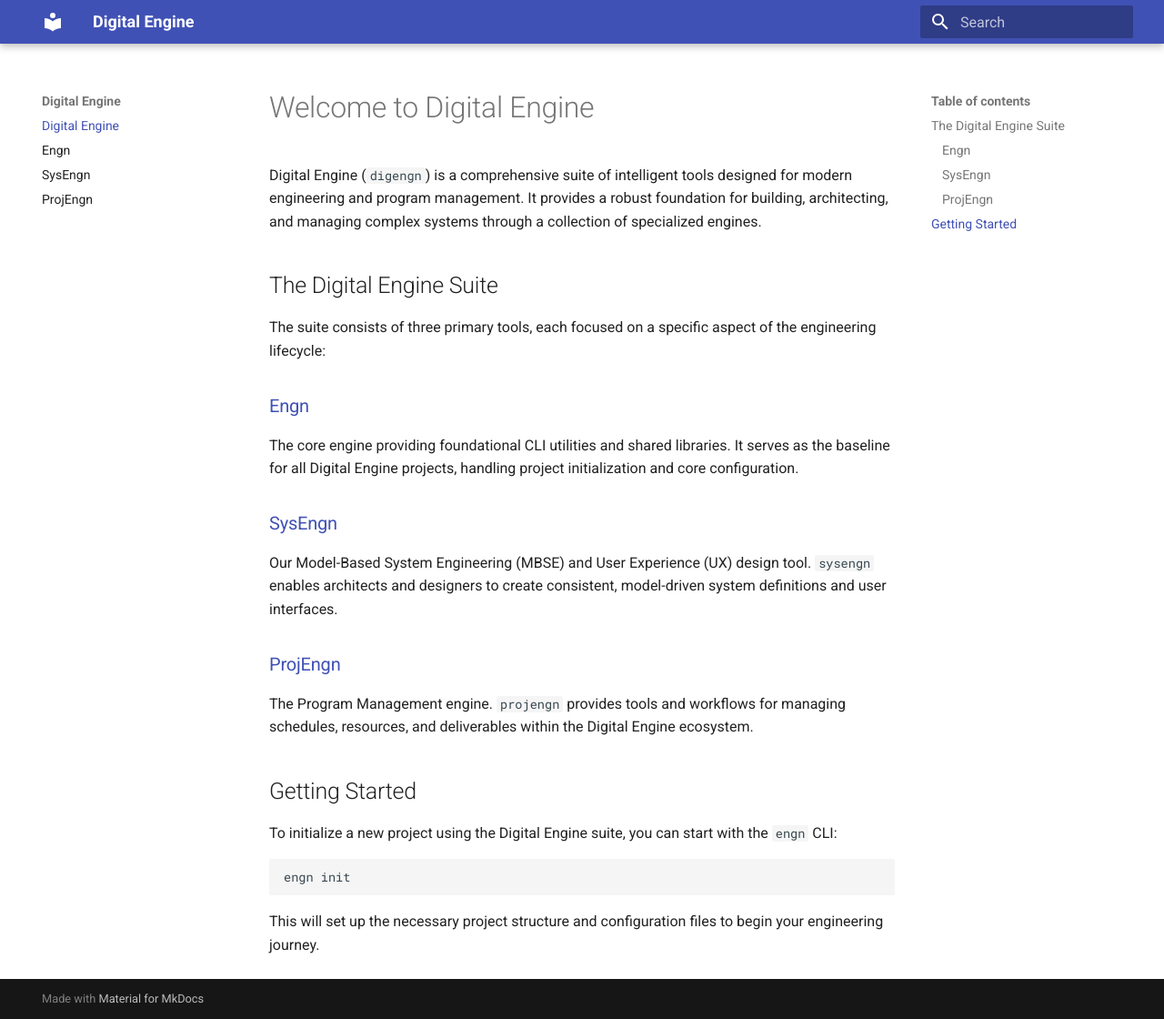
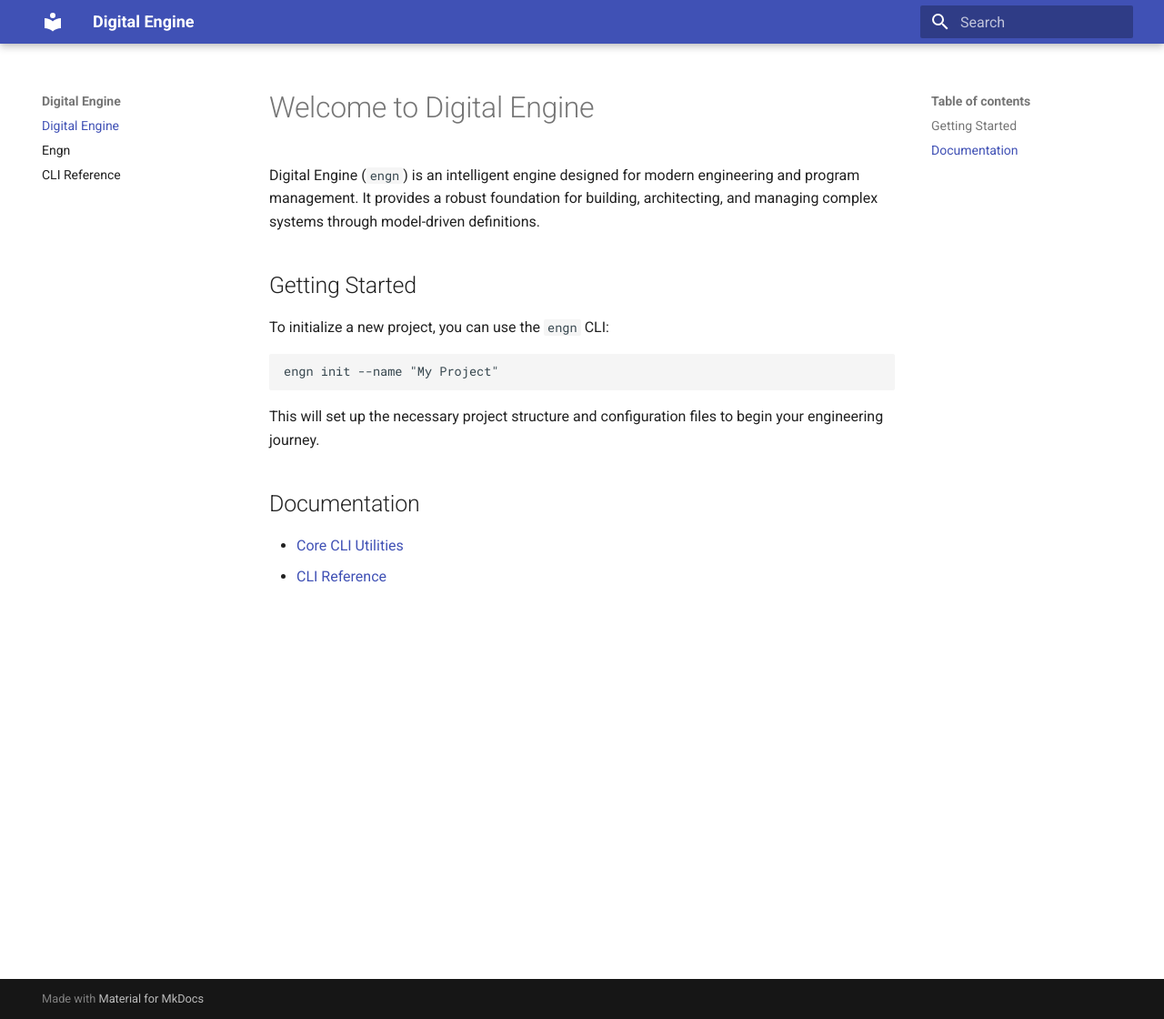
Before and after one commit to jondavid-black/engn, an MkDocs documentation site: the page built from docs/index.md, in a window 1280 px wide and 1120 px high. Shown: the whole window at 91% size. Built offline with MkDocs 1.6.1 and Material for MkDocs 9.7.7, drawn with Linux system fonts in a browser that asks for light colours.

Commit message:
Simplify documentation by removing legacy engines and adding CLI reference

````diff
--- a/docs/index.md
+++ b/docs/index.md
@@ -1,26 +1,18 @@
 # Welcome to Digital Engine
 
-Digital Engine (`digengn`) is a comprehensive suite of intelligent tools designed for modern engineering and program management. It provides a robust foundation for building, architecting, and managing complex systems through a collection of specialized engines.
-
-## The Digital Engine Suite
-
-The suite consists of three primary tools, each focused on a specific aspect of the engineering lifecycle:
-
-### [Engn](engn.md)
-The core engine providing foundational CLI utilities and shared libraries. It serves as the baseline for all Digital Engine projects, handling project initialization and core configuration.
-
-### [SysEngn](sysengn.md)
-Our Model-Based System Engineering (MBSE) and User Experience (UX) design tool. `sysengn` enables architects and designers to create consistent, model-driven system definitions and user interfaces.
-
-### [ProjEngn](projengn.md)
-The Program Management engine. `projengn` provides tools and workflows for managing schedules, resources, and deliverables within the Digital Engine ecosystem.
+Digital Engine (`engn`) is an intelligent engine designed for modern engineering and program management. It provides a robust foundation for building, architecting, and managing complex systems through model-driven definitions.
 
 ## Getting Started
 
-To initialize a new project using the Digital Engine suite, you can start with the `engn` CLI:
+To initialize a new project, you can use the `engn` CLI:
 
 ```bash
-engn init
+engn init --name "My Project"
 ```
 
 This will set up the necessary project structure and configuration files to begin your engineering journey.
+
+## Documentation
+
+- [Core CLI Utilities](engn.md)
+- [CLI Reference](cli.md)
--- a/mkdocs.yml
+++ b/mkdocs.yml
@@ -5,5 +5,4 @@ theme:
 nav:
   - Digital Engine: index.md
   - Engn: engn.md
-  - SysEngn: sysengn.md
-  - ProjEngn: projengn.md
+  - CLI Reference: cli.md
````
Also changed, not shown: docs/cli.md (added, +81 -0 lines), docs/projengn.md (deleted, +0 -7 lines), docs/sysengn.md (deleted, +0 -7 lines), 1 other file.
